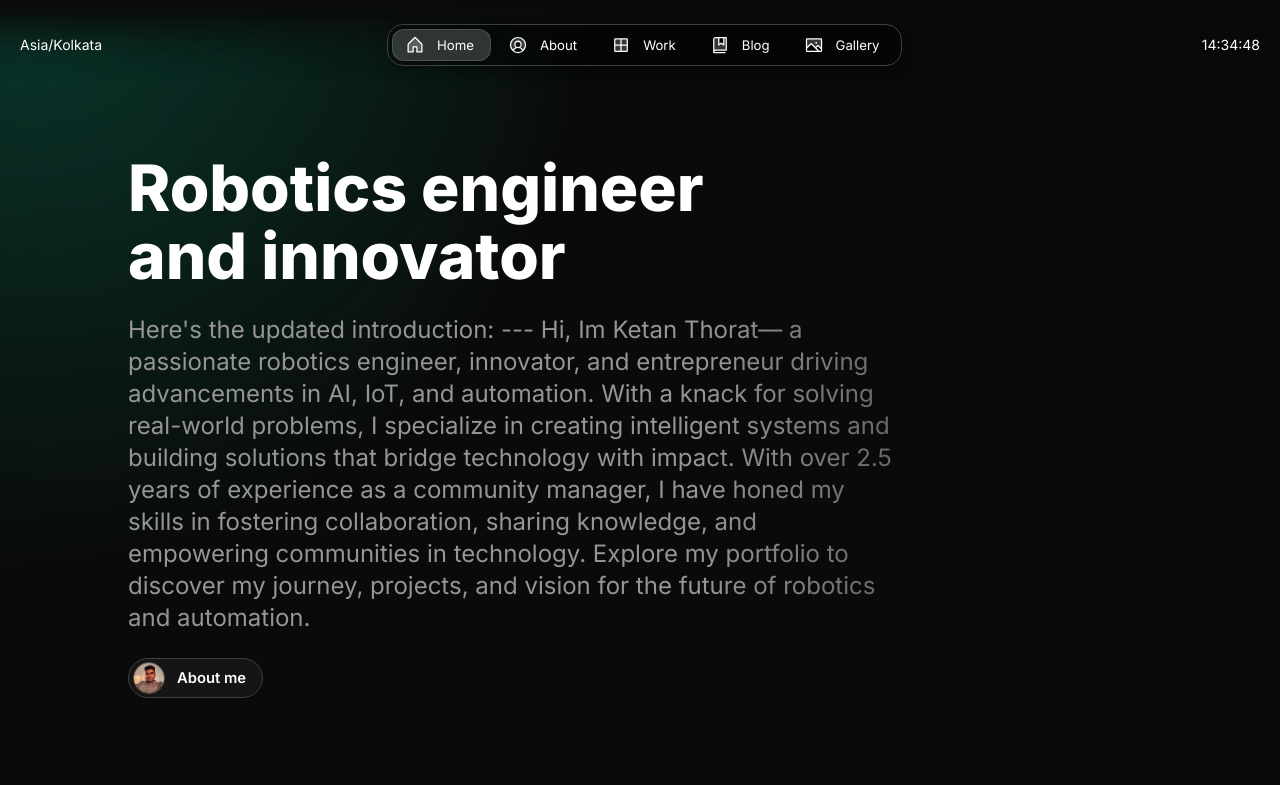
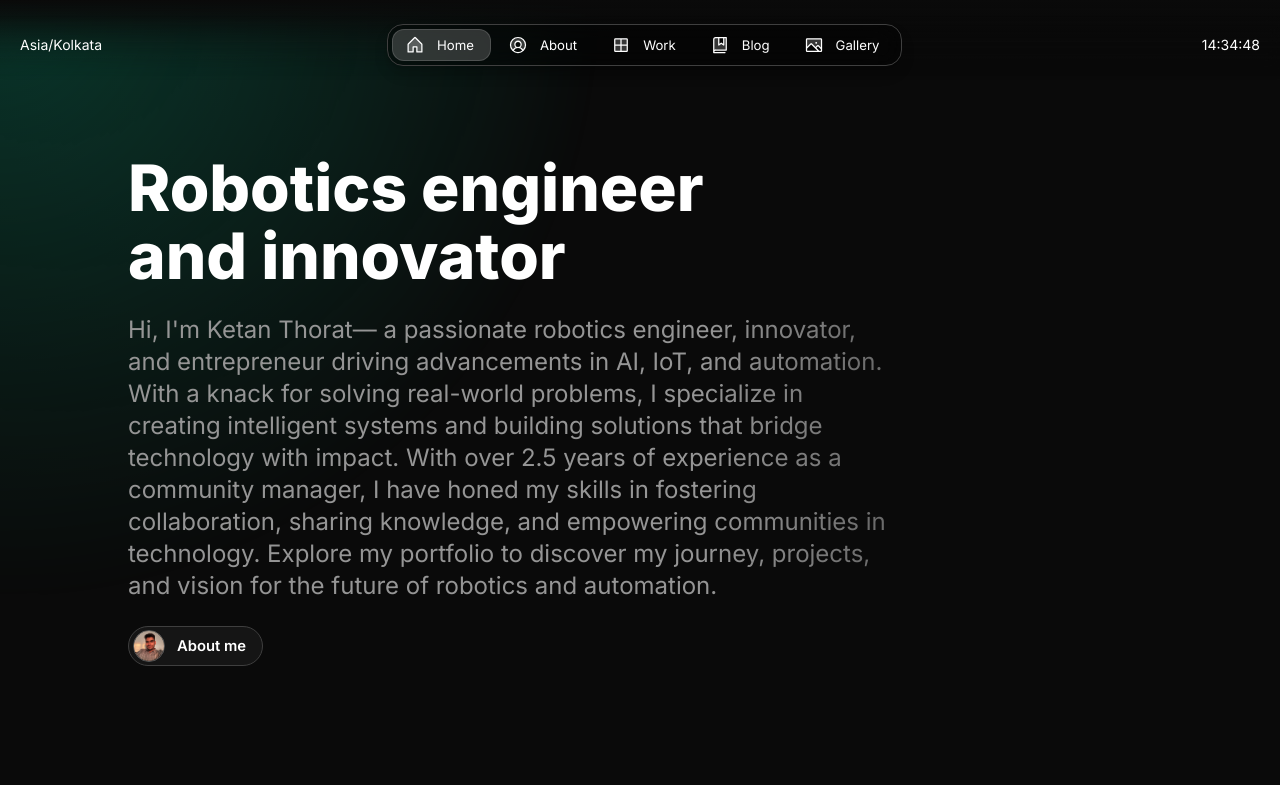
Before and after one commit to ketanthorat/ketanthorat.com, a Next.js app: page / in a window 1280 px wide. Shown: the top 785 px of the page. Built offline with nearby package versions, Linux system fonts and the light colour scheme.

Commit message:
Changes in config.js

```diff
--- a/src/app/resources/content.js
+++ b/src/app/resources/content.js
@@ -1,26 +1,24 @@
-import { InlineCode } from "@/once-ui/components";
+import React from "react"; // Ensure React is imported for JSX usage
 
 const person = {
     firstName: 'Ketan',
-    lastName:  'Thorat',
+    lastName: 'Thorat',
     get name() {
         return `${this.firstName} ${this.lastName}`;
     },
-    role:      'Robotics & AI Engineer',
-    avatar:    '/images/avatar.jpg',
-    location:  'Asia/Kolkata',        // Expecting the IANA time zone identifier, e.g., 'Europe/Vienna'
-    languages: ['English', 'Marathi', 'Hindi', 'German']  // optional: Leave the array empty if you don't want to display languages
+    role: 'Robotics & AI Engineer',
+    avatar: '/images/avatar.jpg',
+    location: 'Asia/Kolkata',
+    languages: ['English', 'Marathi', 'Hindi', 'German']
 }
 
 const newsletter = {
     display: true,
-    title: <>Subscribe to {person.firstName}'s Newsletter</>,
-    description: <>I occasionally write about robotics, technology, and share thoughts on innovation in automation and artificial intelligence.</>
+    title: `Subscribe to ${person.firstName}'s Newsletter`,
+    description: `I occasionally write about robotics, technology, and share thoughts on innovation in automation and artificial intelligence.`
 }
 
 const social = [
-    // Links are automatically displayed.
-    // Import new icons in /once-ui/icons.ts
     {
         name: 'GitHub',
         icon: 'github',
@@ -52,12 +50,8 @@ const home = {
     label: 'Home',
     title: `${person.name}'s Portfolio`,
     description: `Portfolio website showcasing my work as a ${person.role}`,
-    headline: <>Robotics engineer and innovator</>,
-    subline: <>Here's the updated introduction:
-
-    ---
-
-    Hi, Im Ketan Thorat— a passionate robotics engineer, innovator, and entrepreneur driving advancements in AI, IoT, and automation. With a knack for solving real-world problems, I specialize in creating intelligent systems and building solutions that bridge technology with impact. With over 2.5 years of experience as a community manager, I have honed my skills in fostering collaboration, sharing knowledge, and empowering communities in technology. Explore my portfolio to discover my journey, projects, and vision for the future of robotics and automation.</>
+    headline: 'Robotics engineer and innovator',
+    subline: `Hi, I'm Ketan Thorat— a passionate robotics engineer, innovator, and entrepreneur driving advancements in AI, IoT, and automation. With a knack for solving real-world problems, I specialize in creating intelligent systems and building solutions that bridge technology with impact. With over 2.5 years of experience as a community manager, I have honed my skills in fostering collaboration, sharing knowledge, and empowering communities in technology. Explore my portfolio to discover my journey, projects, and vision for the future of robotics and automation.`
 }
 
 const about = {
@@ -78,92 +72,7 @@ const about = {
     intro: {
         display: true,
         title: 'Introduction',
-        description: <>Ketan is robotics engineer with a passion for creating advanced solutions in automation and artificial intelligence. His work integrates hardware, software, and innovation to tackle complex challenges in the robotics industry.</>
-    },
-    work: {
-        display: true, // set to false to hide this section
-        title: 'Work Experience',
-        experiences: [
-
-            {
-                company: 'ML Nashik',
-                timeframe: 'Feb 2024-  Present',
-                role: 'Community Manager',
-                achievements: [
-                    <>Organized AI and robotics workshops, fostering learning and innovation in the community.</>,
-                    <>Established partnerships with local industries to promote technology adoption and skill development.</>
-                ],
-                images: [ ]
-            },
-            {
-                company: 'Akudo Technologies Private Limited',
-                timeframe: 'Dec 2021 - Oct 2022',
-                role: 'Community Management Intern',
-                achievements: [
-                    <>Grew and moderated the Discord Community, ensuring smooth discussions and user engagement.</>,
-                    <>Organized and managed digital events and marketing campaigns for the brand.</>,
-                    <>Assisted in establishing Akudo's presence on Instagram, Quora, Telegram, and Uable.</>
-                ],
-                images: [ ]
-            },
-            {
-                company: 'Yaro Technologies Limited',
-                timeframe: 'May 2022 - Jul 2022',
-                role: 'Community Manager Intern',
-                achievements: [
-                    <>Planned and strategized the growth of the company's social presence across various platforms.</>,
-                    <>Engaged in creating and executing marketing campaigns to promote the brand and drive user engagement.</>,
-                    <>Assisted in establishing Yaro's presence on Instagram, Quora, Telegram, and Uable.</>
-                ],
-                images: [ ]
-            },
-        ]
-    },
-    studies: {
-        display: true, // set to false to hide this section
-        title: 'Studies',
-        institutions: [
-            {
-                name: 'K. K. Wagh Institute of Engineering Education and Research',
-                description: <>Pursuing a B.Tech in Robotics and Automation.</>,
-            },
-            {
-                name: 'Online Certifications',
-                description: <>Completed certifications in ROS and AI for robotics from RigBetel Labs.</>,
-            }
-        ]
-    },
-    technical: {
-        display: true, // set to false to hide this section
-        title: 'Technical skills',
-        skills: [
-            {
-                title: 'ROS',
-                description: <>Expert in developing robotics systems using ROS and ROS2 frameworks.</>,
-                // optional: leave the array empty if you don't want to display images
-                images: [
-                    {
-                        src: '/images/projects/project-01/cover-02.jpg',
-                        alt: 'Project image',
-                        width: 16,
-                        height: 9
-                    }
-                ]
-            },
-            {
-                title: 'Python',
-                description: <>Proficient in building automation scripts and machine learning models using Python.</>,
-                // optional: leave the array empty if you don't want to display images
-                images: [
-                    {
-                        src: '/images/projects/project-01/cover-03.jpg',
-                        alt: 'Project image',
-                        width: 16,
-                        height: 9
-                    }
-                ]
-            }
-        ]
+        description: `Ketan is a robotics engineer with a passion for creating advanced solutions in automation and artificial intelligence. His work integrates hardware, software, and innovation to tackle complex challenges in the robotics industry.`
     }
 }
 
@@ -171,94 +80,21 @@ const blog = {
     label: 'Blog',
     title: 'Writing about robotics and AI...',
     description: `Read what ${person.name} has been up to recently`
-    // Create new blog posts by adding a new .mdx file to app/blog/posts
-    // All posts will be listed on the /blog route
 }
 
 const work = {
     label: 'Work',
     title: 'My projects',
     description: `Robotics and AI projects by ${person.name}`
-    // Create new project pages by adding a new .mdx file to app/blog/posts
-    // All projects will be listed on the /home and /work routes
 }
 
 const gallery = {
     label: 'Gallery',
     title: 'My photo gallery',
     description: `A photo collection by ${person.name}`,
-    // Images from https://pexels.com
     images: [
-        {
-            src: '/images/gallery/img-01.jpg',
-            alt: 'image',
-            orientation: 'vertical'
-        },
-        {
-            src: '/images/gallery/img-02.jpg',
-            alt: 'image',
-            orientation: 'horizontal'
-        },
-        {
-            src: '/images/gallery/img-03.jpg',
-            alt: 'image',
-            orientation: 'vertical'
-        },
-        {
-            src: '/images/gallery/img-04.jpg',
-            alt: 'image',
-            orientation: 'horizontal'
-        },
-        {
-            src: '/images/gallery/img-05.jpg',
-            alt: 'image',
-            orientation: 'horizontal'
-        },
-        {
-            src: '/images/gallery/img-06.jpg',
-            alt: 'image',
-            orientation: 'vertical'
-        },
-        {
-            src: '/images/gallery/img-07.jpg',
-            alt: 'image',
-            orientation: 'horizontal'
-        },
-        {
-            src: '/images/gallery/img-08.jpg',
-            alt: 'image',
-            orientation: 'vertical'
-        },
-        {
-            src: '/images/gallery/img-09.jpg',
-            alt: 'image',
-            orientation: 'horizontal'
-        },
-        {
-            src: '/images/gallery/img-10.jpg',
-            alt: 'image',
-            orientation: 'horizontal'
-        },
-        {
-            src: '/images/gallery/img-11.jpg',
-            alt: 'image',
-            orientation: 'vertical'
-        },
-        {
-            src: '/images/gallery/img-12.jpg',
-            alt: 'image',
-            orientation: 'horizontal'
-        },
-        {
-            src: '/images/gallery/img-13.jpg',
-            alt: 'image',
-            orientation: 'horizontal'
-        },
-        {
-            src: '/images/gallery/img-14.jpg',
-            alt: 'image',
-            orientation: 'horizontal'
-        },
+        { src: '/images/gallery/img-01.jpg', alt: 'image', orientation: 'vertical' },
+        { src: '/images/gallery/img-02.jpg', alt: 'image', orientation: 'horizontal' }
     ]
 }
 
```
